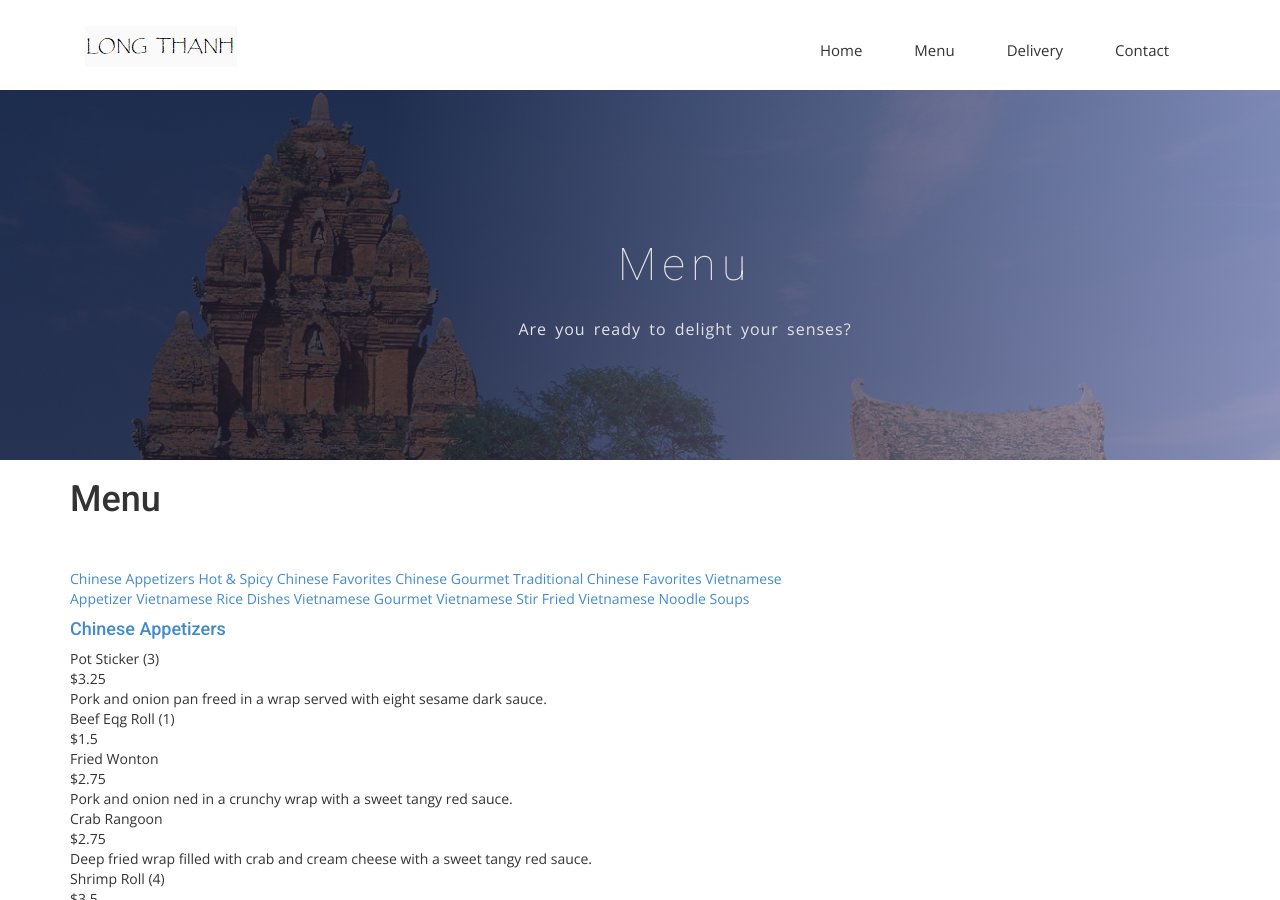
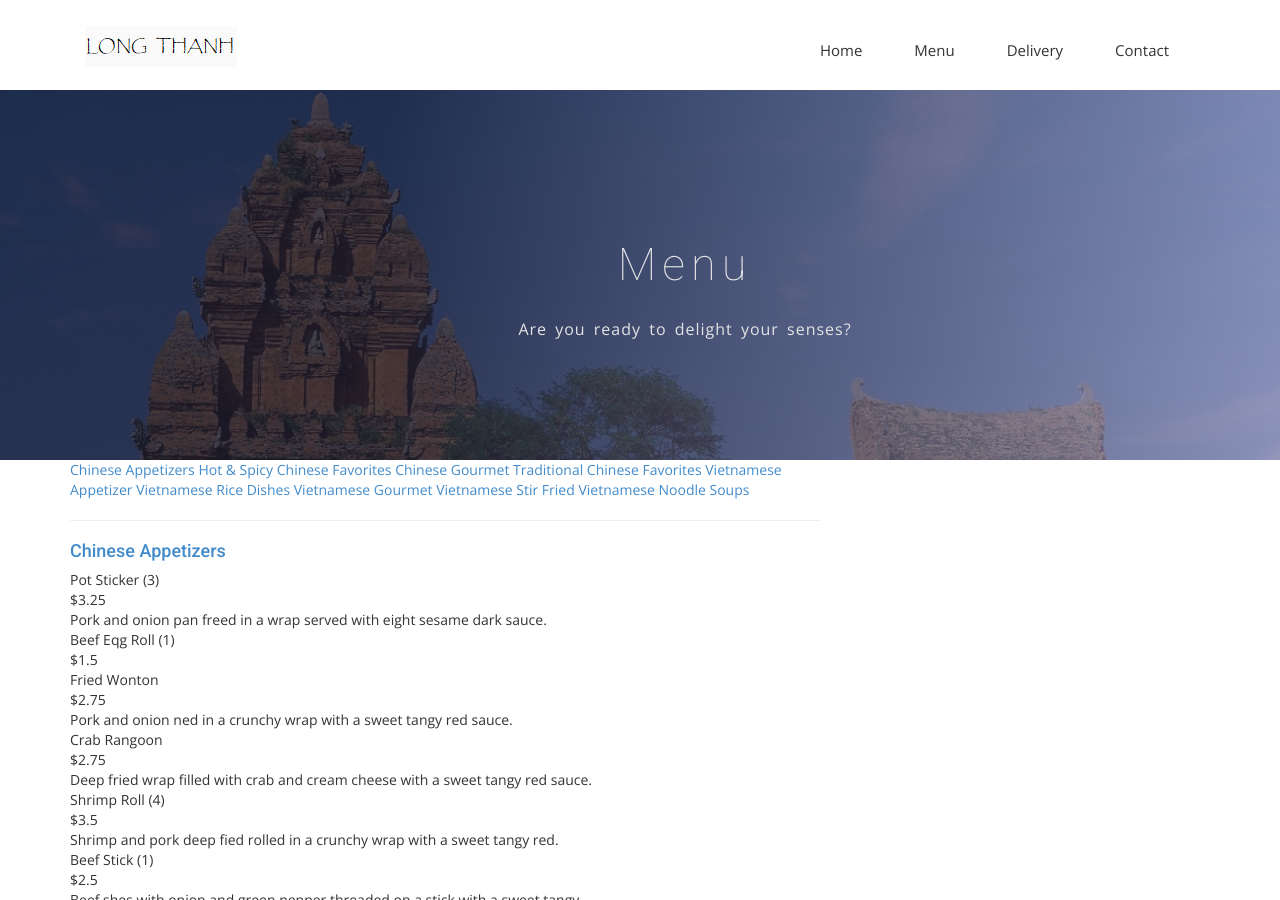
Before and after one commit to dsmith73/long-thanh, a Jekyll site: the page built from menu.html, in a window 1280 px wide and 900 px high. Built offline with Jekyll 4.4.1, drawn with Linux system fonts in a browser that asks for light colours; nearby versions of some CDN libraries; some web fonts are replaced.

Commit message:
Update menu.html

```diff
--- a/menu.html
+++ b/menu.html
@@ -24,15 +24,19 @@ permalink: /menu/
                     <div class="wrap">
                         <!-- Start of the content -->
                         <div class="post-content--front-page">
-                            <h1>Menu</h1>
                             <!-- Menu -->
-                            <br><br>
                             <div class="menu-anchor_wrap">
     <div class="menu-anchor"><a class="menu-anchor_item" href="#Chinese Appetizers">Chinese Appetizers</a>  <a class="menu-anchor_item" href="#Hot &amp; Spicy Chinese Favorites">Hot &amp; Spicy Chinese Favorites</a>  <a class="menu-anchor_item" href="#Chinese Gourmet">Chinese Gourmet</a>  <a class="menu-anchor_item" href="#Traditional Chinese Favorites">Traditional Chinese Favorites</a>  <a class="menu-anchor_item" href="#Vietnamese Appetizer">Vietnamese Appetizer</a>  <a class="menu-anchor_item" href="#Vietnamese Rice Dishes">Vietnamese Rice Dishes</a>  <a class="menu-anchor_item" href="#Vietnamese Gourmet">Vietnamese Gourmet</a>  <a class="menu-anchor_item" href="#Vietnamese Stir Fried">Vietnamese Stir Fried</a>  <a class="menu-anchor_item" href="#Vietnamese Noodle Soups">Vietnamese Noodle Soups</a></div>
-    </div><div class="menu-wrap"><a name="Chinese Appetizers" id="Chinese Appetizers"><h4 class="menu-section">Chinese Appetizers</h4></a><div class="menu-item"><div class="menu-top"><div class="menu-title">Pot Sticker (3)</div><div class="menu-portion"></div><div class="menu-cost">$3.25</div></div>
-                                <div class="menu-bottom">
-                                    <div class="menu-descr">Pork and onion pan freed in a wrap served with eight sesame dark sauce.</div>
-                                </div></div><div class="menu-item"><div class="menu-top"><div class="menu-title">Beef Eqg Roll (1)</div><div class="menu-portion"></div><div class="menu-cost">$1.5</div></div>
+    </div>
+                          <hr>
+                          <div class="menu-wrap"><a name="Chinese Appetizers" id="Chinese Appetizers"><h4 class="menu-section">Chinese Appetizers</h4></a>
+                            <div class="menu-item"><div class="menu-top">
+                              <div class="menu-title">Pot Sticker (3)<div class="menu-portion"><div class="menu-cost">$3.25</div>
+                            </div></div></div>
+                              <div class="menu-bottom">
+                                <div class="menu-descr">Pork and onion pan freed in a wrap served with eight sesame dark sauce.</div>
+                              </div></div>
+                            <div class="menu-item"><div class="menu-top"><div class="menu-title">Beef Eqg Roll (1)</div><div class="menu-portion"></div><div class="menu-cost">$1.5</div></div>
                                 <div class="menu-bottom">
                                     <div class="menu-descr"></div>
                                 </div></div><div class="menu-item"><div class="menu-top"><div class="menu-title">Fried Wonton</div><div class="menu-portion"></div><div class="menu-cost">$2.75</div></div>
```
